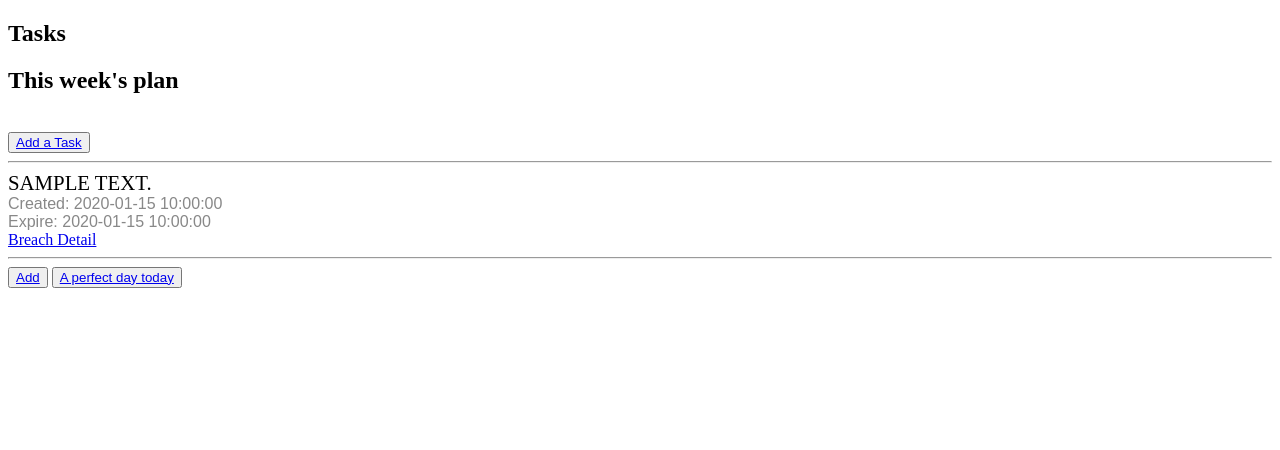
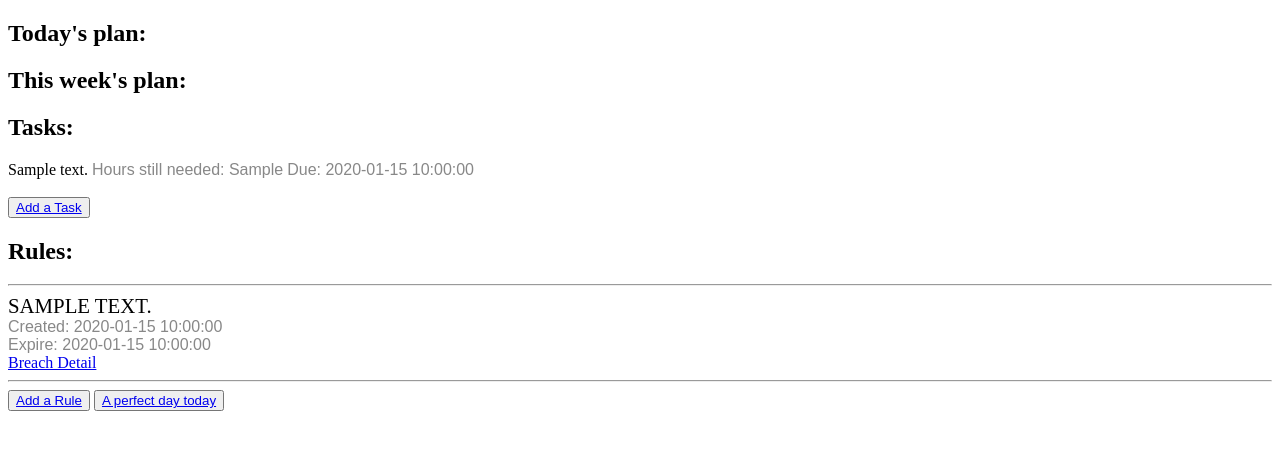
Before and after one commit to rarerare/PriorityPlanner, a Flask app: template templates/index.html in a window 1280 px wide. Shown: the top 450 px of the page. Run offline with Flask 2, Linux system fonts and the light colour scheme; the template is opened without the code that fills it: most values are stand-ins (such as "Sample title", 1, 10 or a date in 2020).

Commit message:
get tasks from db

```diff
--- a/app.py
+++ b/app.py
@@ -8,7 +8,7 @@ app = Flask(__name__)
 app.config['DEBUG'] = True
 @app.route('/', methods=['GET', 'POST'])
 def render_main():
-    return flask.render_template('index.html', rules=get_rule())
+    return flask.render_template('index.html', rules=get_rule(), tasks=dbms.get_task(1))
 
 @app.route('/addRule', methods=['GET', 'POST'])
 def add_rule():
--- a/db_connector.py
+++ b/db_connector.py
@@ -1,9 +1,10 @@
 import mysql.connector
 import datetime
+from pq_planner import Task
 DB_NAME='pq_planner'
 TASK_TBL_NAME='task'
-TASK_COLS='(descrip, due_datetime, done, priority, budget_hr, create_date, user_id)'
-TASK_VALS='(%(descrip)s, %(due_datetime)s, %(done)s, %(priority)s, %(budget_hr)s, %(create_date)s, %(user_id)s)'
+TASK_COLS='(descrip, due_datetime, priority, budget_hr, create_date, user_id, hr_left)'
+TASK_VALS='(%(descrip)s, %(due_datetime)s, %(priority)s, %(budget_hr)s, %(create_date)s, %(user_id)s, %(hr_left)s)'
 def add_task(task):
     cnx = mysql.connector.connect(user='root', password='drwssp',host='localhost',database=DB_NAME)
     addTask=("INSERT INTO "+TASK_TBL_NAME+" "+TASK_COLS+ "VALUES"+TASK_VALS)
@@ -104,3 +105,17 @@ def add_week_plan():
     query=("INSERT INTO week_plan(descrip, create_date, total_hour, hour_left) VALUES(%s, %s,%s,%s)")
     cur.execute(query, ())
     cnx.close()
+def get_task(user_id):
+    cnx = mysql.connector.connect(user='root', password='drwssp',host='localhost',database=DB_NAME)
+    cur=cnx.cursor()
+    query=("SELECT descrip, due_datetime, hr_left, budget_hr, priority FROM task WHERE user_id="+str(user_id)+" and hr_left>0")
+    cur.execute(query)
+    tasks=[]
+    for (descrip, due_datetime, hr_left, budget_hr, priority) in cur:
+        t=Task(descrip, due_datetime, priority, budget_hr, user_id)
+        t.hr_left=hr_left
+        tasks.append(t)
+
+
+    cnx.close()
+    return tasks
--- a/templates/index.html
+++ b/templates/index.html
@@ -7,18 +7,31 @@
     <script src="static/js/addRule.js"></script>
     <link rel="stylesheet" type="text/css" href="static/jquery-ui-1.12.1.custom/jquery-ui.css">
     <link rel="stylesheet" type="text/css" href="static/css/style.css">
-    <title>Add a Rule</title>
+    <title>Priority Planner</title>
 </head>
 <body>
+
     <div>
-        <h2> Tasks</h2>
+        <h2>Today's plan:</h2>
     </div>
     <div>
-        <h2>This week's plan</h2>
+        <h2>This week's plan:</h2>
+    </div>
+    <div>
+        <h2> Tasks:</h2>
+        {% for task in tasks %}
+        {{task.descrip}}
+
+        <span class="date-span">Hours still needed: {{task.hr_left}}</span>
+
+        <span class="date-span">Due: {{task.due_datetime}}</span><br>
+
+        {% endfor %}
     </div>
     <br>
     <button><a href="/renderAddTaskPage">Add a Task</a></button>
     <br>
+    <h2> Rules:</h2>
     {% for rule in rules%}
     <div class="rule-div">
         <hr>
@@ -37,7 +50,7 @@
 
 
     <hr>
-    <button><a href="static/addRule.html">Add</a></button>
+    <button><a href="static/addRule.html">Add a Rule</a></button>
 
     <button><a href="/showPerfectDay">A perfect day today</a></button>
 </body>
```
Also changed, not shown: pq_planner.py (+4 -3 lines).
